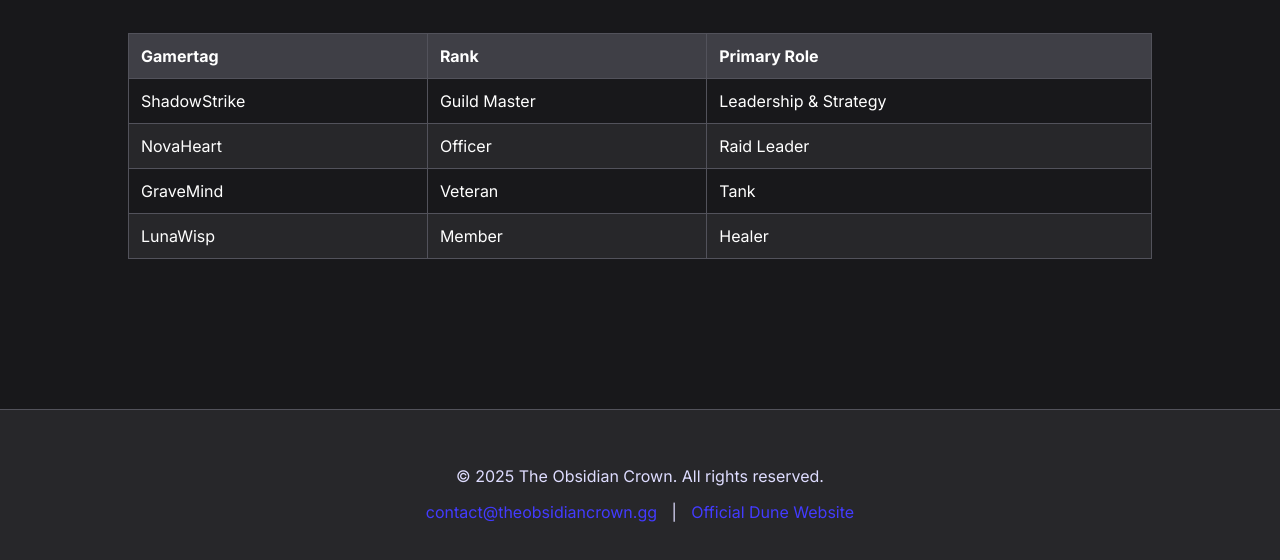
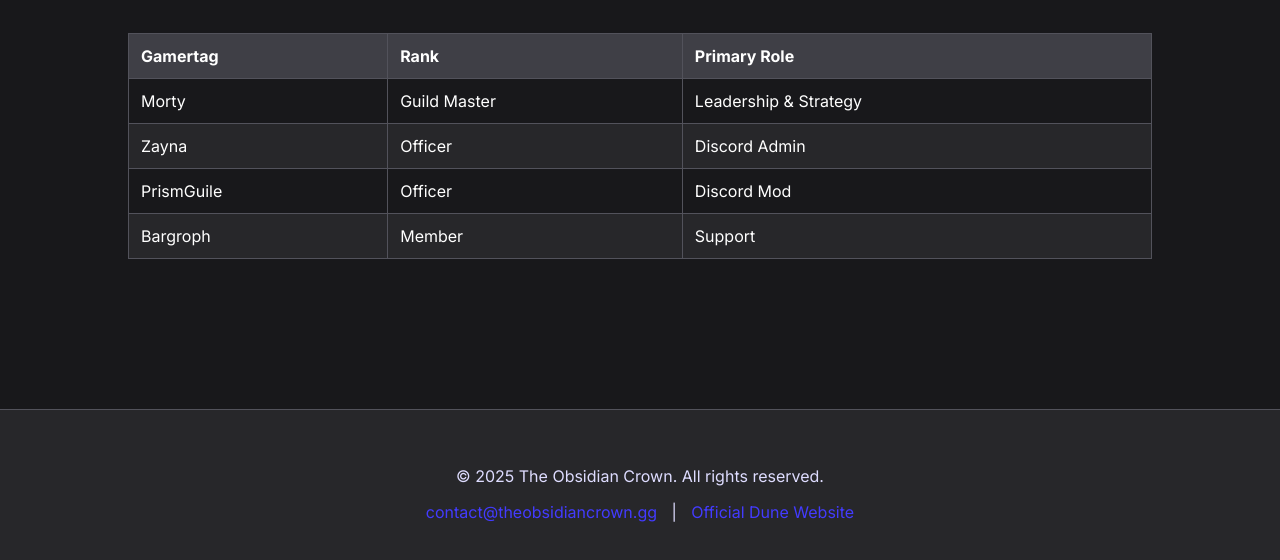
Before and after one commit to kdabke247/Obsidian-Crown1, a plain HTML site: page roster.html in a window 1280 px wide. Shown: the part 238-798 px from the top of the page. Drawn offline with Linux system fonts and the light colour scheme.

Commit message:
Update 1.4

```diff
--- a/roster.html
+++ b/roster.html
@@ -61,24 +61,24 @@
                     </thead>
                     <tbody>
                         <tr>
-                            <td>ShadowStrike</td>
+                            <td>Morty</td>
                             <td>Guild Master</td>
                             <td>Leadership & Strategy</td>
                         </tr>
                         <tr>
-                            <td>NovaHeart</td>
+                            <td>Zayna</td>
                             <td>Officer</td>
-                            <td>Raid Leader</td>
+                            <td>Discord Admin</td>
                         </tr>
                         <tr>
-                            <td>GraveMind</td>
-                            <td>Veteran</td>
-                            <td>Tank</td>
+                            <td>PrismGuile</td>
+                            <td>Officer</td>
+                            <td>Discord Mod</td>
                         </tr>
                         <tr>
-                            <td>LunaWisp</td>
+                            <td>Bargroph</td>
                             <td>Member</td>
-                            <td>Healer</td>
+                            <td>Support</td>
                         </tr>
                     </tbody>
                 </table>
```
Also changed, not shown: events.html (+4 -4 lines).
